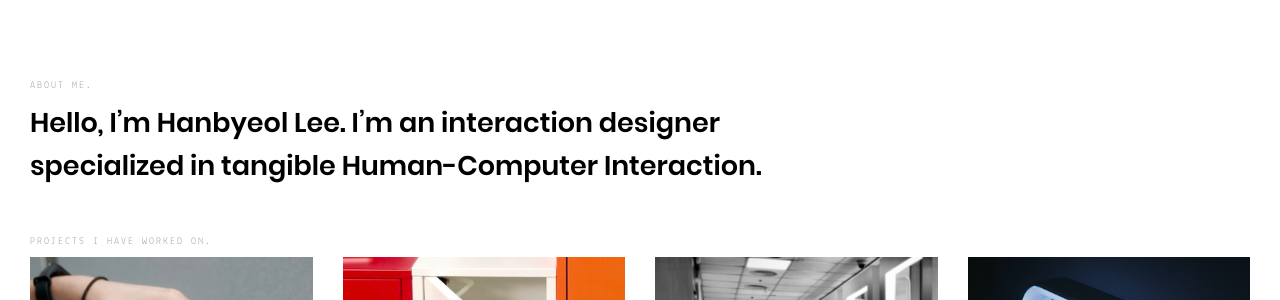
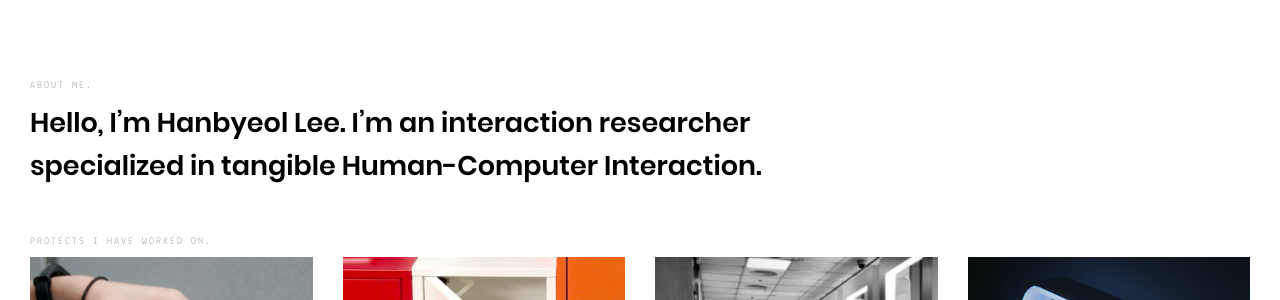
Before and after one commit to hanby-ixd/hanby-ixd.github.io, a Jekyll site: the page built from index.html, in a window 1280 px wide. Shown: the part 207-507 px from the top of the page. Built offline with Jekyll 4.4.1, drawn with Linux system fonts in a browser that asks for light colours; nearby versions of some CDN libraries; library files that are not in the unit come from our copies.

Commit message:
Update _config.yml

```diff
--- a/_config.yml
+++ b/_config.yml
@@ -1,7 +1,7 @@
 # User config
 author: "Hanbyeol Lee"
 tagline: "Interaction Design Portfolio"
-description: "Hello, I’m Hanbyeol Lee. I’m an interaction designer specialized in tangible Human-Computer Interaction."
+description: "Hello, I’m Hanbyeol Lee. I’m an interaction researcher specialized in tangible Human-Computer Interaction."
 keywords: "Interaction Design, HCI"
 email: "hanby.ixd@gmail.com"
 cv: "https://drive.google.com/file/d/1RdR2Nh0c5Nks0kQ-mTPo1lLvKtNJn13P/view?usp=sharing"
```
